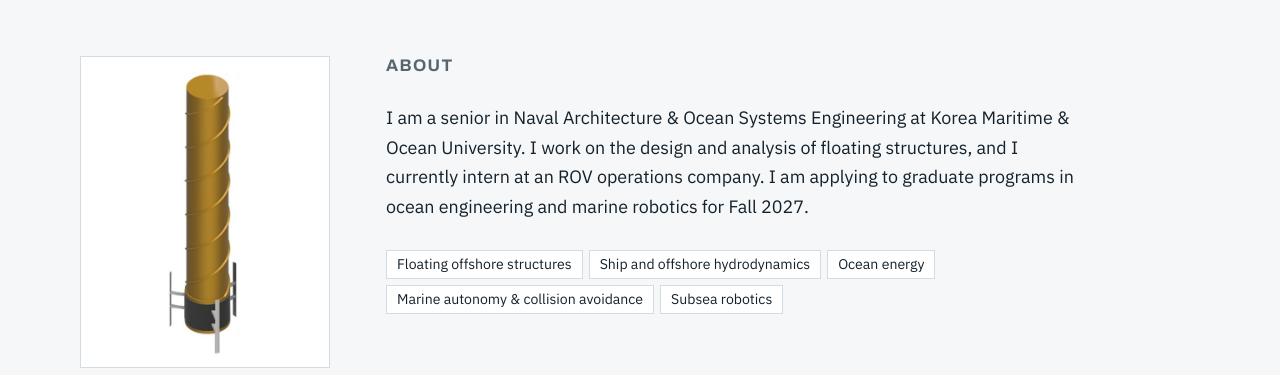
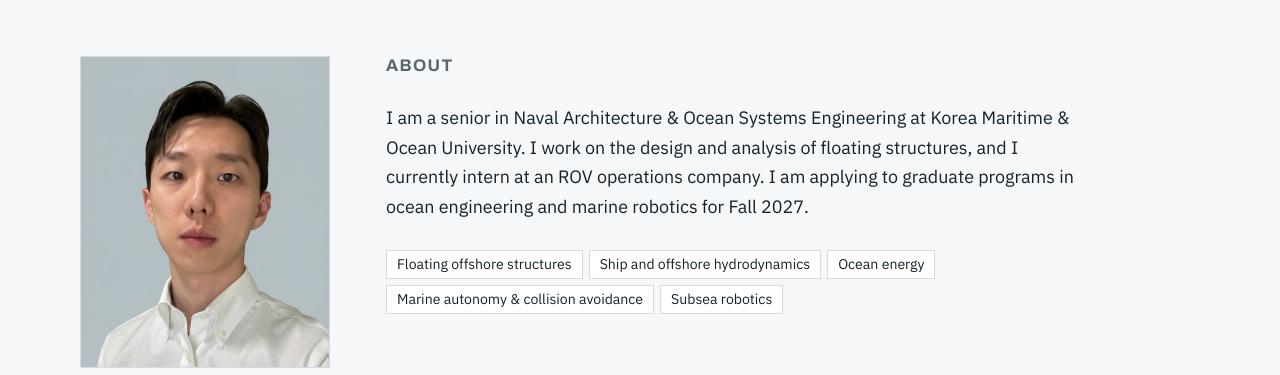
Before and after one commit to chanhyunpark-eng/chanhyunpark-eng.github.io, a plain HTML site: page index.html in a window 1280 px wide. Shown: the top 375 px of the page. Drawn offline with Linux system fonts and the light colour scheme.

Commit message:
Add profile photo
Co-Authored-By: Claude Opus 5.5 <noreply@anthropic.com>
Claude-Session: https://claude.ai/code/session_017AU9WmnkfdSVUt6mktYFfZ

```diff
--- a/index.html
+++ b/index.html
@@ -104,7 +104,7 @@ footer{color:var(--muted);font-size:.85rem;border-top:1px solid var(--rule);padd
 <aside class="side">
   <div class="portrait">
     <!-- Replace this block's text with: <img src="img/profile.jpg" alt="..."> -->
-    <img src="img/sidebar.jpg" alt="Perspective view of the rim-driven tidal generator on a SPAR platform">
+    <img src="img/profile.jpg" alt="Chanhyun Park">
   </div>
   <div style="display:grid;gap:10px">
     <h1>Chanhyun Park</h1>
```
Also changed, not shown: img/profile.jpg (added).
